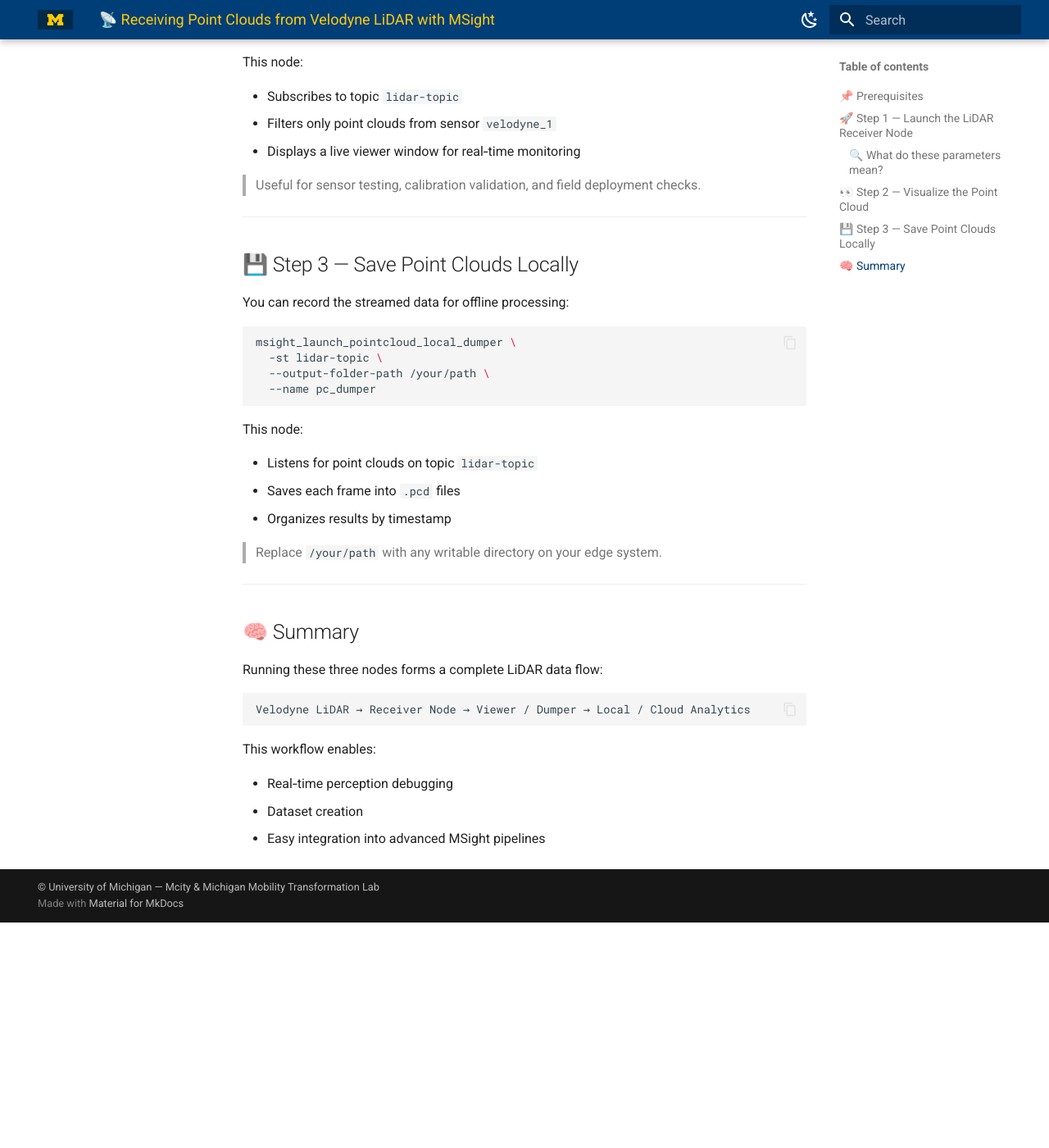
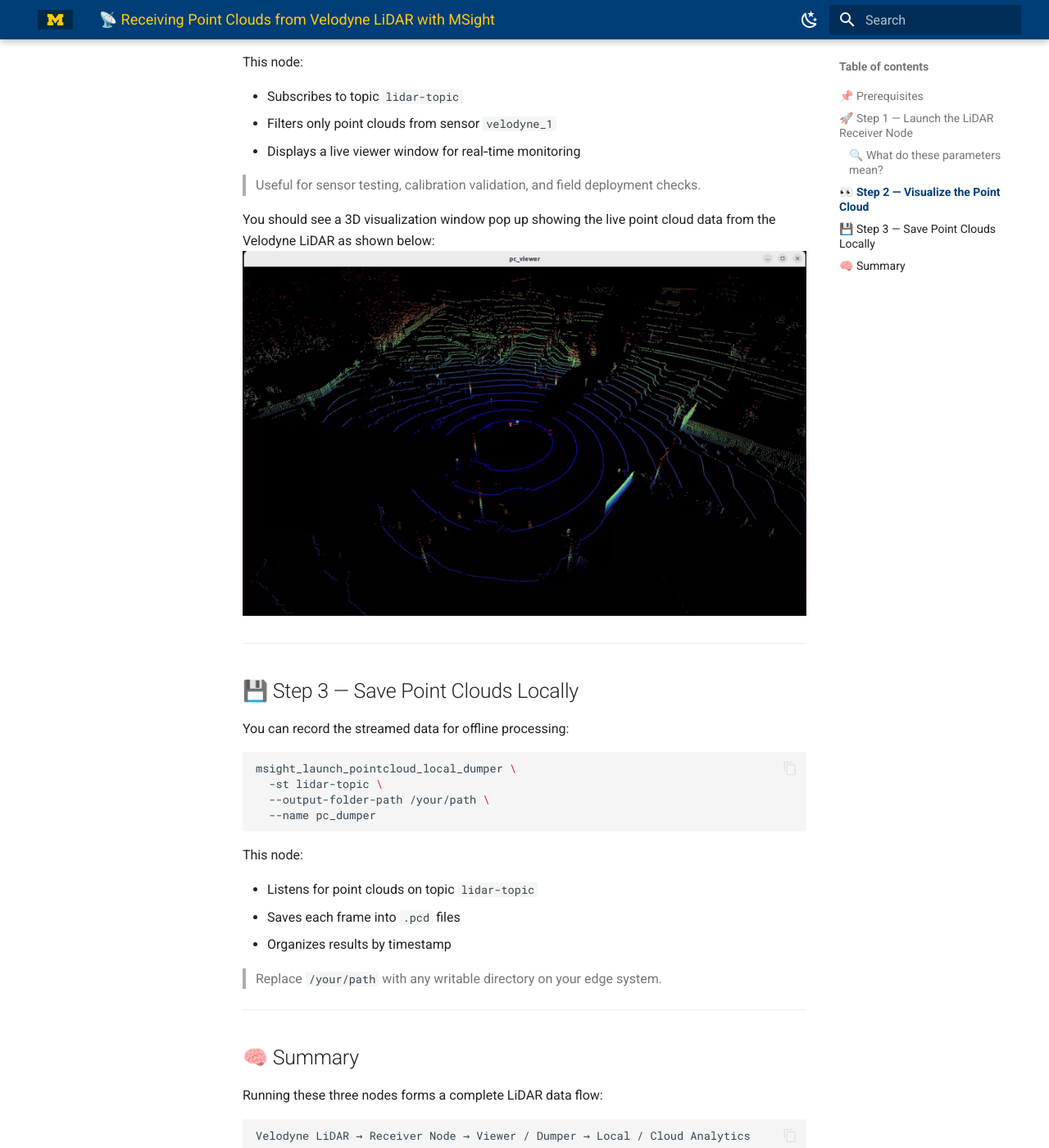
Before and after one commit to beedrill/msight_user_docs, an MkDocs documentation site: the page built from docs/tutorials/velodyne-pointcloud.md, in a window 1280 px wide and 1400 px high, scrolled down 2563 px. Shown: the whole window at 82% size. Built offline with MkDocs 1.6.1 and Material for MkDocs 9.7.7, drawn with Linux system fonts in a browser that asks for light colours; before the commit the page ends 3688 px from its top, so only the background shows below that.

Commit message:
add field experiment tutorial

```diff
--- a/docs/styles/brand-colors.css
+++ b/docs/styles/brand-colors.css
@@ -45,3 +45,58 @@
 [data-md-color-scheme="slate"] .md-tabs__item--active {
   color: #ffcb0a !important;
 }
+
+/* ===========================================
+   Right-hand TOC active highlight (Light Mode)
+   =========================================== */
+:root > *[data-md-color-scheme="default"] {
+  --md-toc-item-active-color: #003e78; /* or use your accent: #ffcb0a */
+}
+
+/* Make the active item bold for better visibility */
+:root > *[data-md-color-scheme="default"] .md-sidebar--secondary .md-nav__link--active {
+  color: var(--md-toc-item-active-color) !important;
+  font-weight: 600;
+}
+
+/* ===========================================
+   Right-hand TOC active highlight (Dark Mode)
+   =========================================== */
+:root > *[data-md-color-scheme="slate"] {
+  --md-toc-item-active-color: #ffcb0a; /* maize works best on dark backgrounds */
+}
+
+/* Apply dark-mode styling */
+[data-md-color-scheme="slate"] .md-sidebar--secondary .md-nav__link--active {
+  color: var(--md-toc-item-active-color) !important;
+  font-weight: 600;
+}
+
+/* ===========================================
+   Light Mode (optional override)
+   =========================================== */
+:root > *[data-md-color-scheme="default"] {
+  /* You can keep default blue or switch to maize */
+  --md-typeset-a-color: #003e78;   /* link color in docs */
+  --md-typeset-a-hover-color: #125a9c;
+}
+
+
+/* ===========================================
+   Dark Mode: fix unreadable blue links
+   =========================================== */
+:root > *[data-md-color-scheme="slate"] {
+  /* Use maize (U-M) or any bright, dark-mode friendly color */
+  --md-typeset-a-color: #ffcb0a;         /* link color */
+  --md-typeset-a-hover-color: #ffdd59;   /* hover color */
+}
+
+/* Make sure visited links do not become dark purple */
+[data-md-color-scheme="slate"] .md-typeset a:visited {
+  color: var(--md-typeset-a-color) !important;
+}
+
+/* Hide "Made with Material for MkDocs" but keep copyright */
+.md-footer-meta__inner .md-footer-meta__item--right {
+  display: none !important;
+}
--- a/docs/tutorials/velodyne-pointcloud.md
+++ b/docs/tutorials/velodyne-pointcloud.md
@@ -86,6 +86,9 @@ This node:
 
 > Useful for sensor testing, calibration validation, and field deployment checks.
 
+You should see a 3D visualization window pop up showing the live point cloud data from the Velodyne LiDAR as shown below:
+![Velodyne Pointcloud Viewer](../assets/images/pointcloud_viewer.png){ width="100%" }
+
 ---
 
 ## 💾 Step 3 — Save Point Clouds Locally
--- a/mkdocs.yml
+++ b/mkdocs.yml
@@ -31,7 +31,8 @@ theme:
 
 extra_css:
   - styles/brand-colors.css
-
+extra:
+  generator: false
 copyright: "© University of Michigan — Mcity & Michigan Mobility Transformation Lab"
 
 nav:
```
Also changed, not shown: README.md (+1 -0 lines), docs/tutorials/index.md (+1 -0 lines), docs/tutorials/multi-sensor-data-collection.md (added, +136 -0 lines), docs/assets/images/pointcloud_viewer.png (added).
